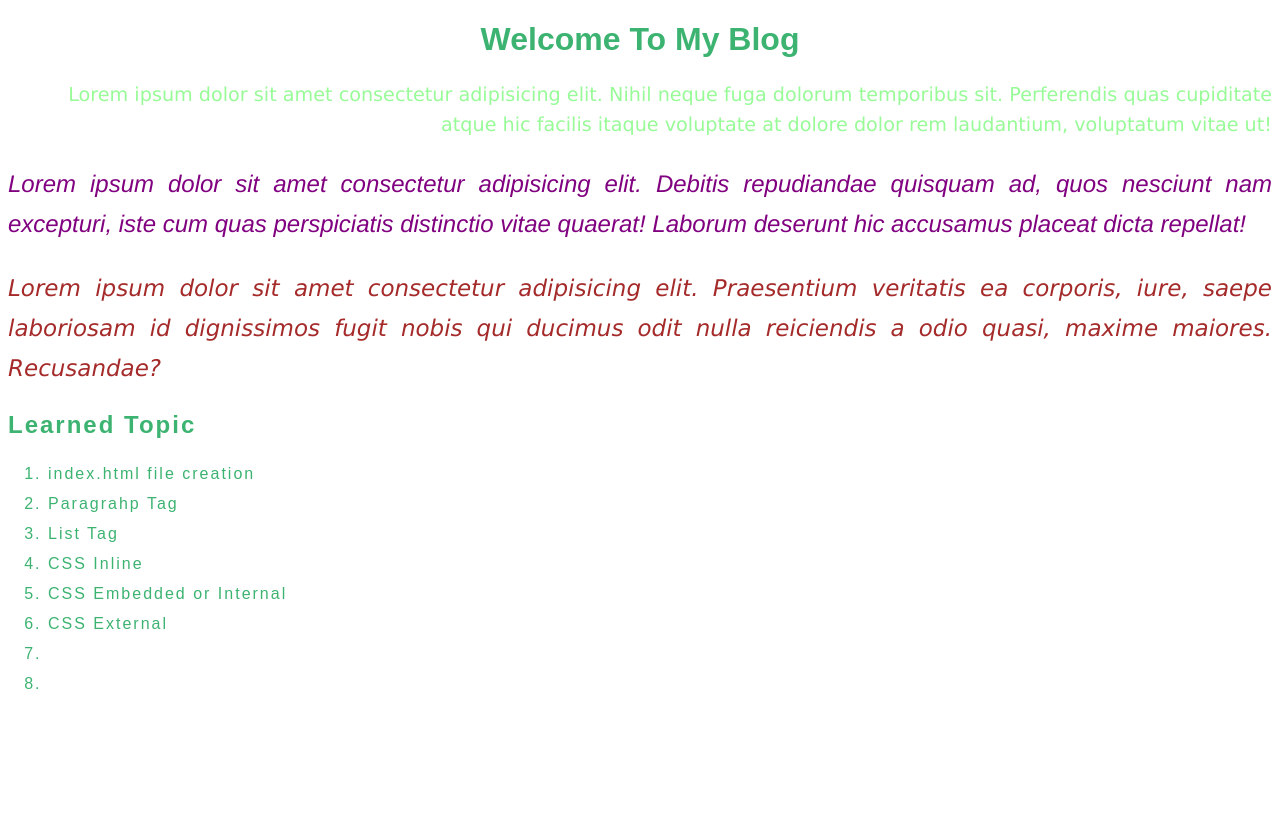
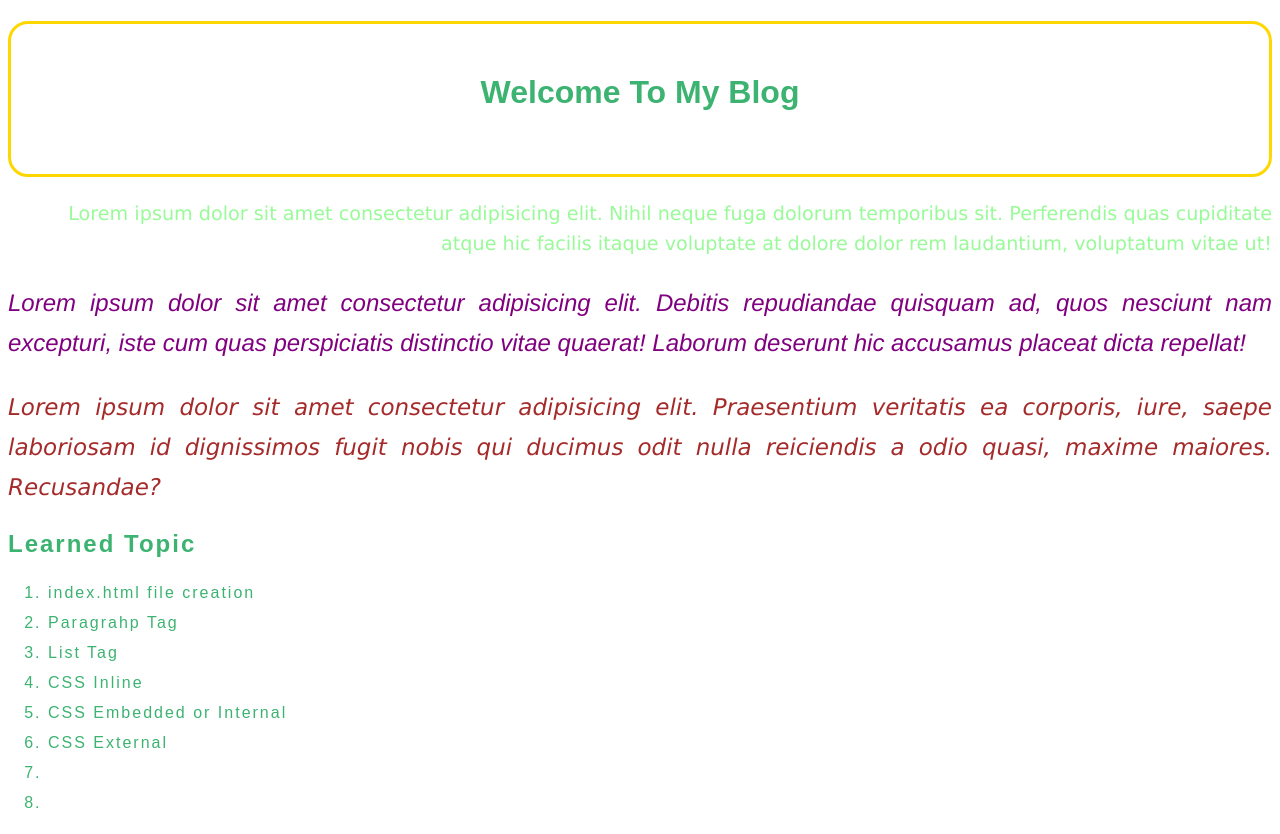
Before and after one commit to masudulalam/practice-tasks_2, a plain HTML site: page index.html in a window 1280 px wide. Before the commit the page ends 800 px from the top, so only its background shows below. Drawn offline with Linux system fonts and the light colour scheme.

Commit message:
added border in header

```diff
--- a/index.html
+++ b/index.html
@@ -10,7 +10,7 @@
 </head>
 <body>
     <header>
-        <h1 style="color: mediumseagreen; font-family: Arial, Helvetica, sans-serif; text-align: center;">Welcome To My Blog</h1>
+        <h1 style="color: mediumseagreen; font-family: Arial, Helvetica, sans-serif; text-align: center; border: 3px solid gold; height: 100px; padding-top: 50px; border-radius: 20px;">Welcome To My Blog</h1>
     </header>
     <p style="text-align: right; font-family: 'Lucida Sans', 'Lucida Sans Regular', 'Lucida Grande', 'Lucida Sans Unicode', Geneva, Verdana, sans-serif; font-size: larger; color: palegreen; line-height: 30px;">Lorem ipsum dolor sit amet consectetur adipisicing elit. Nihil neque fuga dolorum temporibus sit. Perferendis quas cupiditate atque hic facilis itaque voluptate at dolore dolor rem laudantium, voluptatum vitae ut!</p>
 
```
